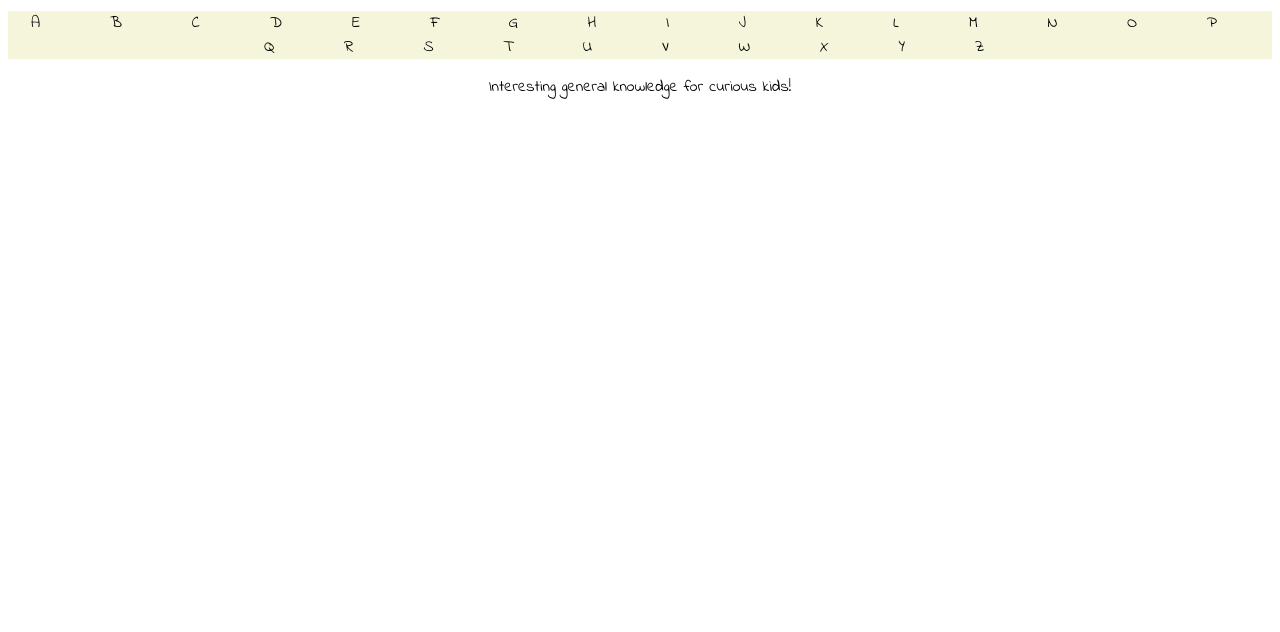
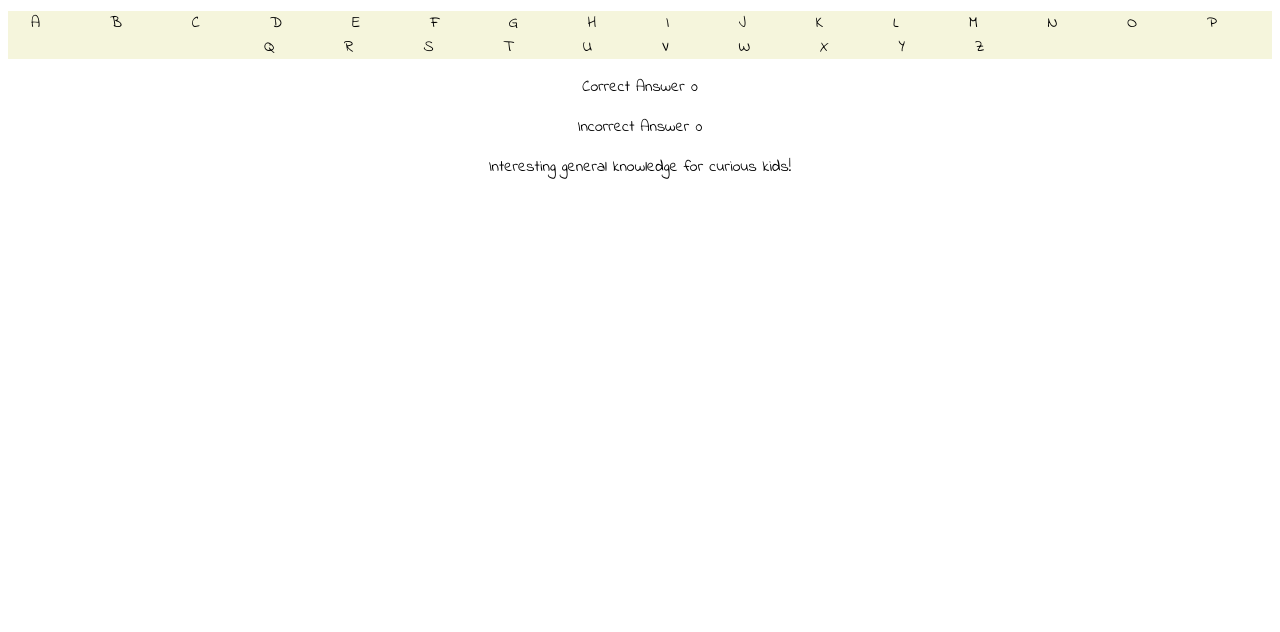
Before and after one commit to hlomphosibeko/Safari-Knowledge-Quiz, a plain HTML site: page index.html in a window 1280 px wide. Shown: the part 168-800 px from the top of the page. Drawn offline with Linux system fonts and the light colour scheme.

Commit message:
Add favicon to the website, add scores to the game

```diff
--- a/index.html
+++ b/index.html
@@ -4,17 +4,15 @@
 <head>
     <meta charset="UTF-8">
     <meta name="viewport" content="width=device-width, initial-scale=1.0">
-
     <!-- Font Awesome -->
     <link rel="preconnect" href="https://fonts.googleapis.com">
     <link rel="preconnect" href="https://fonts.gstatic.com" crossorigin>
     <link href="https://fonts.googleapis.com/css2?family=Indie+Flower&display=swap" rel="stylesheet">
-
     <!-- Stylesheet-->
     <link rel="stylesheet" href="assets/css/style.css">
-
     <!-- Favicon -->
-    <link rel="stylesheet" href="assets/images/favicon1.png">
+    <link rel="icon" type="image/icon" href="assets/images/favicon1.png">
+    <!-- Title -->
     <title>Safari Knowledge Quiz</title>
 </head>
     <header>
@@ -35,6 +33,10 @@
             <p>A B C D E F G H I J K L M N O P Q R S T U V W X Y Z</p>
         </div>
     </main>
+    <div class="safari-scores">
+        <p>Correct Answer <span>0</span></p>
+        <p>Incorrect Answer <span>0</span></p>
+    </div>
     <footer>
         Interesting general knowledge for curious kids!
     </footer>
```
Also changed, not shown: assets/images/5-safari-animals.jpg (added), assets/images/cheetah.jpg (added), assets/images/giraffe.jpg (added), assets/images/safari-bild.jpg (renamed from assets/images/jxy6_we15_210623_generated.jpg).
